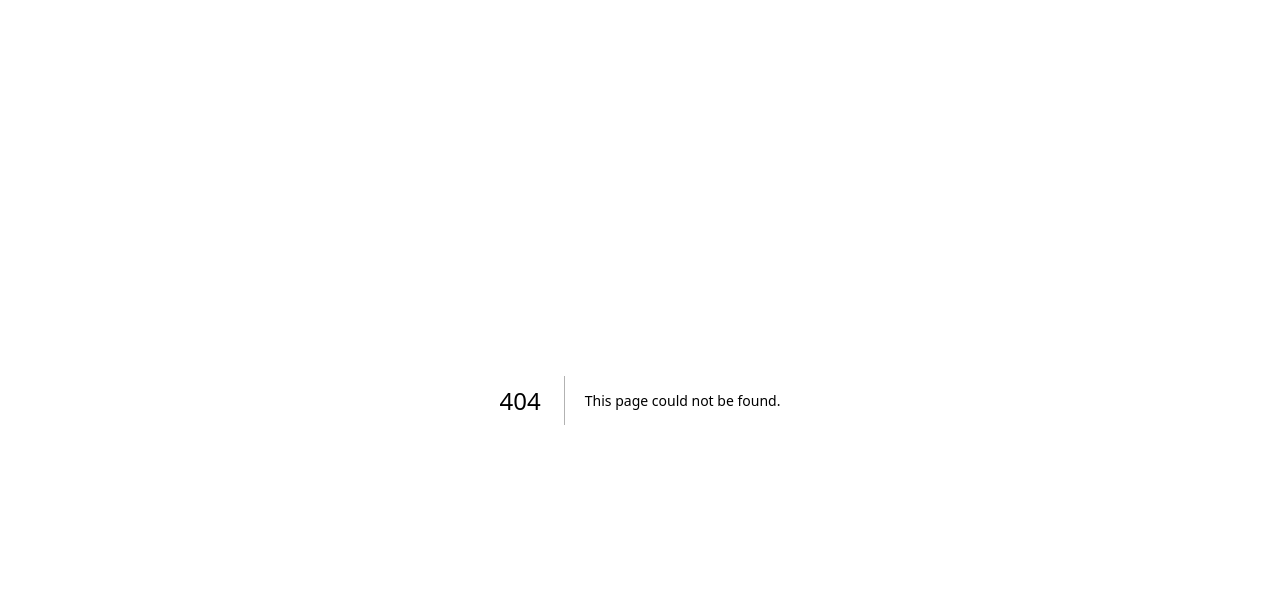
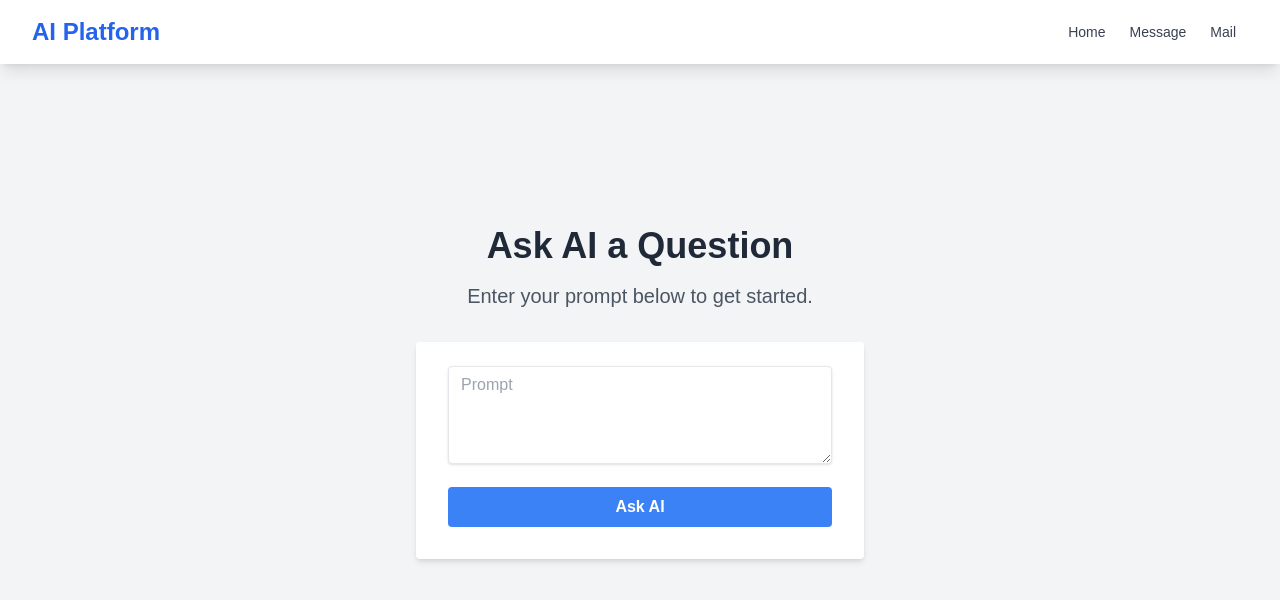
Before and after one commit to Ratnesh-Dhan/groq-AI-fe, a Next.js app: page /Message in a window 1280 px wide. Before the commit this address had no page. Shown: the top 600 px of the page. Built offline with nearby package versions, Linux system fonts and the light colour scheme.

Commit message:
added navbar and added message page

```diff
--- /dev/null
+++ b/src/components/Navbar.tsx
@@ -0,0 +1,33 @@
+import React from 'react';
+import Link from 'next/link';
+
+const Navbar= () => {
+  return (
+    <nav className="bg-white shadow-lg absolute top-0 w-full">
+      <div className="max-w-7xl mx-auto px-4 sm:px-6 lg:px-8">
+        <div className="flex justify-between h-16">
+          <div className="flex">
+            <div className="flex-shrink-0 flex items-center">
+              <Link href="/" className="text-2xl font-bold text-blue-600">
+                AI Platform
+              </Link>
+            </div>
+          </div>
+          <div className="flex items-center">
+            <Link href="/" className="text-gray-700 hover:bg-gray-100 hover:text-gray-900 px-3 py-2 rounded-md text-sm font-medium">
+              Home
+            </Link>
+            <Link href="/Message" className="text-gray-700 hover:bg-gray-100 hover:text-gray-900 px-3 py-2 rounded-md text-sm font-medium">
+              Message
+            </Link>
+            <Link href="/Mail" className="text-gray-700 hover:bg-gray-100 hover:text-gray-900 px-3 py-2 rounded-md text-sm font-medium">
+              Mail
+            </Link>
+          </div>
+        </div>
+      </div>
+    </nav>
+  );
+};
+
+export default Navbar;
--- /dev/null
+++ b/src/pages/Mail.tsx
@@ -0,0 +1,74 @@
+import Navbar from '@/components/Navbar';
+import axios from 'axios';
+import React, { useState } from 'react'
+import toast from 'react-hot-toast';
+
+const Mail = () => {
+    const [email, setEmail] = React.useState('');
+  const [prompt, setPrompt] = useState("");
+
+  const handleClick = () => {
+    const emailRegex = /^[^\s@]+@[^\s@]+\.[^\s@]+$/;
+    if (!emailRegex.test(email)) {
+      toast.error("Please enter a valid email address");
+      setEmail("");
+      return;
+    }
+    if (!prompt.trim()) {
+      toast.error("Please enter a prompt");
+      return;
+    }
+    // axios.post(`/api/submit`, {
+    //   email: email,
+    //   prompt: prompt
+    // })
+
+
+    axios.post(`${process.env.NEXT_PUBLIC_BACKEND_ENDPOINT}/submit`, {
+      email: email,
+      prompt: prompt
+    })
+    .then(response => {
+      console.log('Response:', response.data);
+      toast.success("Answer sent to mail.");
+      setEmail("");
+      setPrompt("");
+    })
+    .catch(error => {
+      console.error('Error:', error);
+      toast.error("Something went wrong! Try again");
+    });
+  }
+  return (
+    <div className="flex flex-col items-center justify-center min-h-screen bg-gray-100 p-4 relative">
+      <Navbar />
+        <div className="w-full max-w-4xl text-center mb-8">
+        <h1 className="text-4xl font-bold text-gray-800 mb-4">Welcome to Our AI-Powered Platform</h1>
+        <p className="text-xl text-gray-600">Harness the power of AI to transform your ideas into reality. Enter your email and prompt below to get started.</p>
+      </div>
+      <div className="bg-white shadow-md rounded px-8 pt-6 pb-8 mb-4 w-full max-w-md mx-auto">
+        <input
+          className="shadow appearance-none border rounded w-full py-2 px-3 text-gray-700 leading-tight focus:outline-none focus:shadow-outline mb-4"
+          placeholder='Email'
+          onChange={(e) => setEmail(e.target.value)}
+          value={email}
+        />
+        <textarea
+          className="shadow appearance-none border rounded w-full py-2 px-3 text-gray-700 leading-tight focus:outline-none focus:shadow-outline mb-4"
+          placeholder='Prompt'
+          onChange={(e) => setPrompt(e.target.value)}
+          value={prompt}
+          rows={4}
+        />
+        <button
+          className="bg-blue-500 hover:bg-blue-700 text-white font-bold py-2 px-4 rounded focus:outline-none focus:shadow-outline w-full"
+          onClick={handleClick}
+        >
+          Ask AI
+        </button>
+      </div>
+    </div>
+  )
+}
+
+export default Mail
--- /dev/null
+++ b/src/pages/Message.tsx
@@ -0,0 +1,60 @@
+import Navbar from '@/components/Navbar';
+import axios from 'axios';
+import React, { useState } from 'react'
+import toast from 'react-hot-toast';
+
+const Message = () => {
+    const [prompt, setPrompt] = useState("");
+    const [message, setMessage] = useState("");
+
+    const handleSubmit = async () => {
+        if (!prompt.trim()) {
+            toast.error("Please enter a prompt");
+            return;
+        }
+        axios.post('http://localhost:3001/message', {
+          prompt: prompt,
+        }).then((response)=> {
+          toast.success("works");
+          setMessage(response.data.result);
+          console.log(response.data);
+        }).catch((e)=>{
+          console.log(e.message);
+        });
+    }
+
+  return (
+    <React.Fragment>
+        <div className="flex flex-col items-center justify-center min-h-screen bg-gray-100 p-4 relative">
+      <Navbar />
+        <div className="w-full max-w-4xl text-center mb-8">
+        <h1 className="text-4xl font-bold text-gray-800 mb-4">Ask AI a Question</h1>
+        <p className="text-xl text-gray-600">Enter your prompt below to get started.</p>
+      </div>
+      <div className="bg-white shadow-md rounded px-8 pt-6 pb-8 mb-4 w-full max-w-md mx-auto">
+
+        <textarea
+          className="shadow appearance-none border rounded w-full py-2 px-3 text-gray-700 leading-tight focus:outline-none focus:shadow-outline mb-4"
+          placeholder='Prompt'
+          onChange={(e) => setPrompt(e.target.value)}
+          value={prompt}
+          rows={4}
+        />
+        <button
+          className="bg-blue-500 hover:bg-blue-700 text-white font-bold py-2 px-4 rounded focus:outline-none focus:shadow-outline w-full"
+          onClick={handleSubmit}
+        >
+          Ask AI
+        </button>
+        </div>
+        {message && (
+          <div className="mt-4">
+            <pre className="text-gray-700 whitespace-pre-wrap md:mx-24 font-bold md:text-lg mb-20 border rounded p-5">{message}</pre>
+          </div>
+        )}
+    </div>
+    </React.Fragment>
+  )
+}
+
+export default Message
--- a/src/pages/index.tsx
+++ b/src/pages/index.tsx
@@ -1,72 +1,22 @@
+import Navbar from '@/components/Navbar';
 import axios from 'axios';
 import React, { useState } from 'react'
 import toast from 'react-hot-toast';
+import Mail from './Mail';
 
 const Index = () => {
-  const [email, setEmail] = React.useState('');
-  const [prompt, setPrompt] = useState("");
-
-  const handleClick = () => {
-    const emailRegex = /^[^\s@]+@[^\s@]+\.[^\s@]+$/;
-    if (!emailRegex.test(email)) {
-      toast.error("Please enter a valid email address");
-      setEmail("");
-      return;
-    }
-    if (!prompt.trim()) {
-      toast.error("Please enter a prompt");
-      return;
-    }
-    // axios.post(`/api/submit`, {
-    //   email: email,
-    //   prompt: prompt
-    // })
 
 
-    axios.post(`${process.env.NEXT_PUBLIC_BACKEND_ENDPOINT}/submit`, {
-      email: email,
-      prompt: prompt
-    })
-    .then(response => {
-      console.log('Response:', response.data);
-      toast.success("Answer sent to mail.");
-      setEmail("");
-      setPrompt("");
-    })
-    .catch(error => {
-      console.error('Error:', error);
-      toast.error("Something went wrong! Try again");
-    });
-  }
-
   return (
-    <div className="flex flex-col items-center justify-center min-h-screen bg-gray-100 p-4">
-      <div className="w-full max-w-4xl text-center mb-8">
-        <h1 className="text-4xl font-bold text-gray-800 mb-4">Welcome to Our AI-Powered Platform</h1>
-        <p className="text-xl text-gray-600">Harness the power of AI to transform your ideas into reality. Enter your email and prompt below to get started.</p>
-      </div>
-      <div className="bg-white shadow-md rounded px-8 pt-6 pb-8 mb-4 w-full max-w-md">
-        <input
-          className="shadow appearance-none border rounded w-full py-2 px-3 text-gray-700 leading-tight focus:outline-none focus:shadow-outline mb-4"
-          placeholder='Email'
-          onChange={(e) => setEmail(e.target.value)}
-          value={email}
-        />
-        <textarea
-          className="shadow appearance-none border rounded w-full py-2 px-3 text-gray-700 leading-tight focus:outline-none focus:shadow-outline mb-4"
-          placeholder='Prompt'
-          onChange={(e) => setPrompt(e.target.value)}
-          value={prompt}
-          rows={4}
-        />
-        <button
-          className="bg-blue-500 hover:bg-blue-700 text-white font-bold py-2 px-4 rounded focus:outline-none focus:shadow-outline w-full"
-          onClick={handleClick}
-        >
-          Ask AI
-        </button>
-      </div>
+    <React.Fragment>
+    <div className="flex flex-col items-center justify-center min-h-screen bg-gray-100 p-4 relative">
+      <Navbar />
+    <div className="w-full max-w-4xl text-center mb-8 mx-auto">
+      <h1 className="text-4xl font-bold text-gray-800 mb-4">Welcome to Our AI-Powered Platform</h1>
+      <p className="text-xl text-gray-600">Harness the power of AI to transform your ideas into reality. Explore our platform to learn more about how AI can help you.</p>
     </div>
+    </div>
+    </React.Fragment>
   )
 }
 
```
